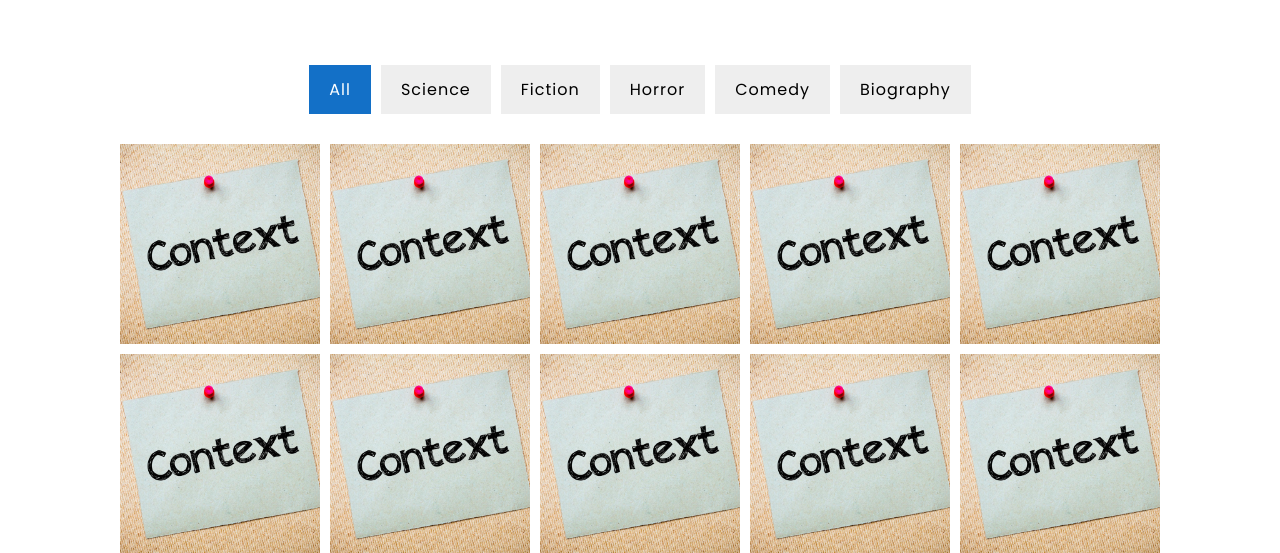
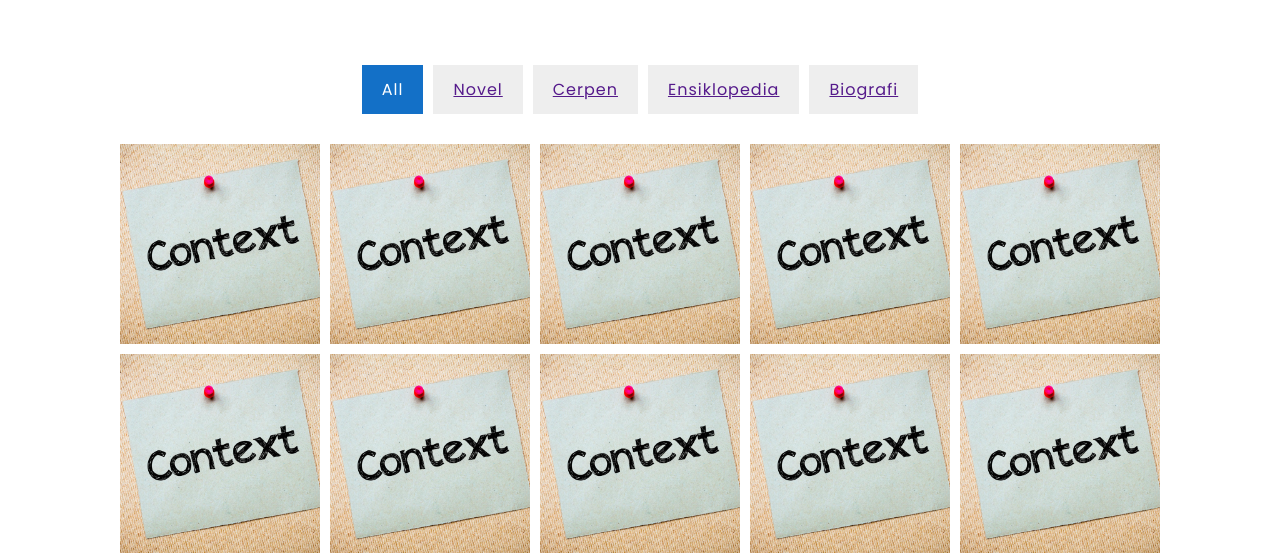
Before and after one commit to rian0502/SIPP, a PHP site: page /daftarBuku.html in a window 1280 px wide. Shown: the top 553 px of the page. Run offline with PHP 8.4, Linux system fonts and the light colour scheme.

Commit message:
tambah file update

```diff
--- a/daftarBuku.html
+++ b/daftarBuku.html
@@ -11,11 +11,10 @@
     <section>
         <ul>
             <li class="list active" data-filter="all">All</li>
-            <li class="list" data-filter="science">Science</li>
-            <li class="list" data-filter="fiction">Fiction</li>
-            <li class="list" data-filter="horror">Horror</li>
-            <li class="list" data-filter="comedy">Comedy</li>
-            <li class="list" data-filter="biography">Biography</li>
+            <li class="list" data-filter="Novel"><a href="">Novel</a></li>
+            <li class="list" data-filter="Cerpen"><a href="">Cerpen</a></li>
+            <li class="list" data-filter="Ensiklopedia"><a href="">Ensiklopedia</a></li>
+            <li class="list" data-filter="Biografi"><a href="">Biografi</a></li>
         </ul>
         <div class="product">
             <div class="itemBox" data-item="science"><img src="assets/image/context.jpg"></div>
--- a/index.php
+++ b/index.php
@@ -5,8 +5,7 @@
     $stmt->execute();
     $listbook = $con->getKoneksi()->prepare("SELECT id_buku, judul FROM buku");
     $listbook->execute();
-?>
-
+?>0-
 <!DOCTYPE html>
 <html lang="en">
 <head>
@@ -66,7 +65,7 @@
                     </div>
                 </div>
             </div>
-        </div>s
+        </div>
     </form>
 </body>
 </html>
--- /dev/null
+++ b/update_peminjaman.php
@@ -0,0 +1,4 @@
+<?php
+
+
+?>
```
Also changed, not shown: daftarPeminjam.php (+8 -1 lines).
